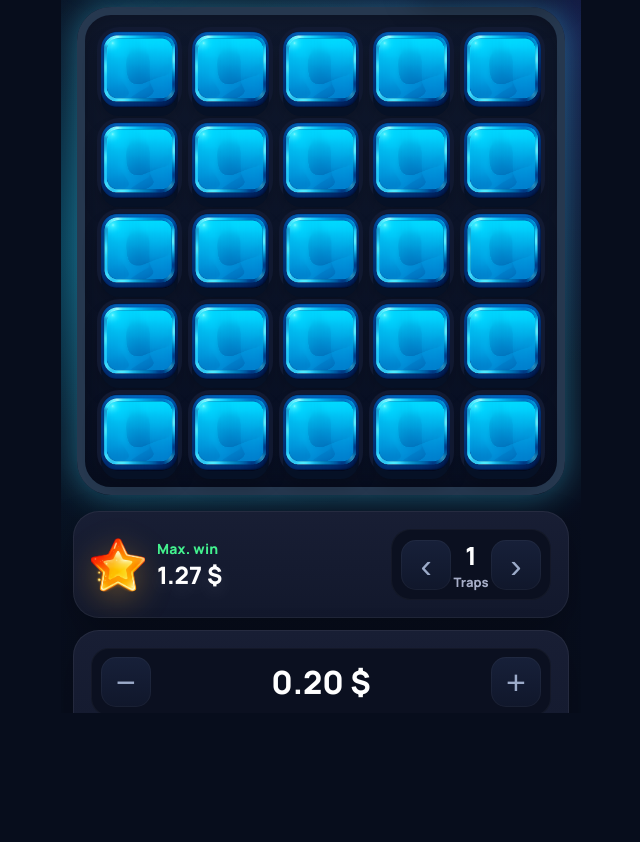
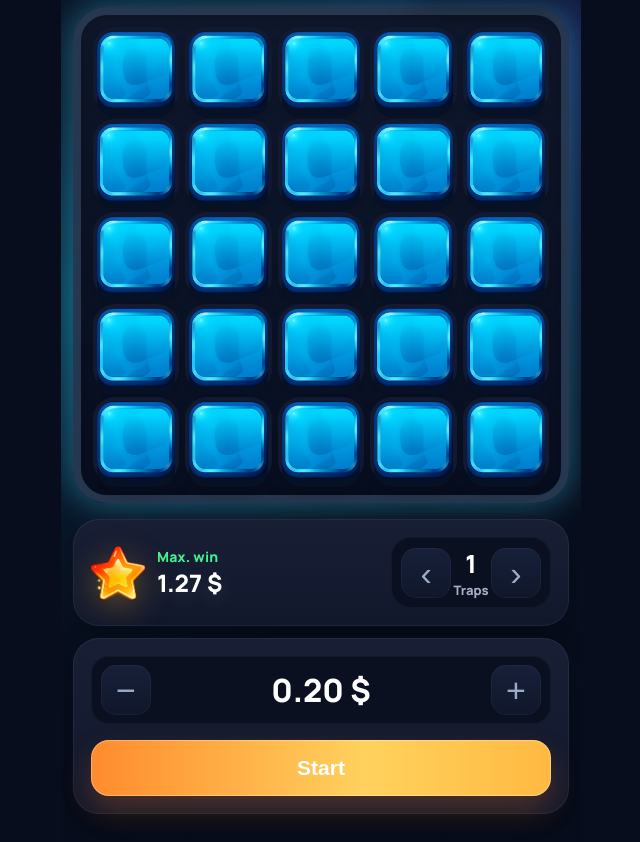
Before and after one commit to Freenstaip/mines, a website: page frontend/index.html in a window 1280 px wide. Shown: the part 87-929 px from the top of the page, without its empty margins (319-959 px from the left). Before the commit the page ends 800 px from the top, so only its background shows below. Drawn offline with Linux system fonts and the light colour scheme.

Commit message:
Add files via upload

```diff
--- a/frontend/app.js
+++ b/frontend/app.js
@@ -295,25 +295,3 @@ document.addEventListener('gesturechange', function (event) {
 document.addEventListener('gestureend', function (event) {
   event.preventDefault();
 }, { passive: false });
-
-
-// Блокируем горизонтальные свайпы, чтобы страница не ездила вправо-влево на телефоне
-let touchStartX = 0;
-let touchStartY = 0;
-
-document.addEventListener('touchstart', function (event) {
-  if (!event.touches || event.touches.length !== 1) return;
-  touchStartX = event.touches[0].clientX;
-  touchStartY = event.touches[0].clientY;
-}, { passive: true });
-
-document.addEventListener('touchmove', function (event) {
-  if (!event.touches || event.touches.length !== 1) return;
-
-  const dx = event.touches[0].clientX - touchStartX;
-  const dy = event.touches[0].clientY - touchStartY;
-
-  if (Math.abs(dx) > Math.abs(dy)) {
-    event.preventDefault();
-  }
-}, { passive: false });
--- a/frontend/styles.css
+++ b/frontend/styles.css
@@ -1,48 +1,23 @@
 @import url('https://fonts.googleapis.com/css2?family=Manrope:wght@600;700;800;900&display=swap');
 
 *{box-sizing:border-box;-webkit-tap-highlight-color:transparent;user-select:none;-webkit-user-select:none}
-html{
-  width:100%;
-  max-width:100%;
-  height:100%;
-  margin:0;
-  overflow:hidden;
-  overscroll-behavior:none;
-  -webkit-text-size-adjust:100%;
-}
+html,body{min-height:100%;margin:0;touch-action:manipulation;overscroll-behavior:none;-webkit-text-size-adjust:100%}
 body{
-  width:100%;
-  max-width:100%;
-  height:100%;
-  margin:0;
   background:#070d1c;
   color:#fff;
   font-family:'Manrope',Inter,Arial,sans-serif;
-  overflow:hidden;
-  overscroll-behavior:none;
-  touch-action:pan-y;
+  overflow-x:hidden;
 }
 .app{
-  width:100%;
+  min-height:100vh;
   max-width:520px;
-  height:100dvh;
-  min-height:100dvh;
   margin:0 auto;
   padding:18px 12px 28px;
-  overflow-y:auto;
-  overflow-x:hidden;
-  -webkit-overflow-scrolling:touch;
   background:
     radial-gradient(circle at 8% 42%,rgba(0,207,255,.24) 0,rgba(0,207,255,.05) 28%,transparent 52%),
     radial-gradient(circle at 100% 16%,rgba(77,91,255,.18) 0,transparent 38%),
     linear-gradient(180deg,#0a1022 0%,#070d1c 100%);
 }
-
-.header,.board-wrap,.board,.info-card,.bet-card,.bet-row,.multiplier-strip{
-  max-width:100%;
-  min-width:0;
-}
-
 .header{height:76px;display:flex;align-items:center;justify-content:space-between;padding:4px 8px 18px}
 .title{
   font-size:36px;
@@ -61,7 +36,6 @@ body{
 .balance-box span{display:block;color:#8e9bb8;font-size:12px;font-weight:900;text-transform:uppercase;letter-spacing:.7px}
 .balance-box strong{display:block;margin-top:3px;font-size:22px;font-weight:900}
 .board-wrap{
-  width:calc(100% - 8px);
   margin:0 4px 16px;
   padding:16px;
   border-radius:34px;
@@ -212,3 +186,59 @@ body{
   .multiplier-strip{gap:5px;padding-left:8px}
   .multiplier{max-width:50px;padding:10px 4px;font-size:15px;border-radius:12px}
 }
+
+/* Center layout + no horizontal page movement */
+html,
+body {
+  width: 100%;
+  max-width: 100%;
+  overflow-x: hidden;
+  overscroll-behavior-x: none;
+}
+
+body {
+  display: flex;
+  justify-content: center;
+  align-items: flex-start;
+  min-width: 0;
+}
+
+.app {
+  width: 100%;
+  max-width: 520px;
+  min-width: 0;
+  margin-left: auto;
+  margin-right: auto;
+  overflow: hidden;
+}
+
+.board-wrap,
+.info-card,
+.bet-card {
+  width: 100%;
+  max-width: 100%;
+  margin-left: auto;
+  margin-right: auto;
+}
+
+.board,
+.multiplier-strip {
+  min-width: 0;
+  max-width: 100%;
+}
+
+.traps {
+  flex-shrink: 0;
+}
+
+@supports (width: 100dvw) {
+  html,
+  body {
+    width: 100dvw;
+    max-width: 100dvw;
+  }
+
+  .app {
+    max-width: min(520px, 100dvw);
+  }
+}
```
